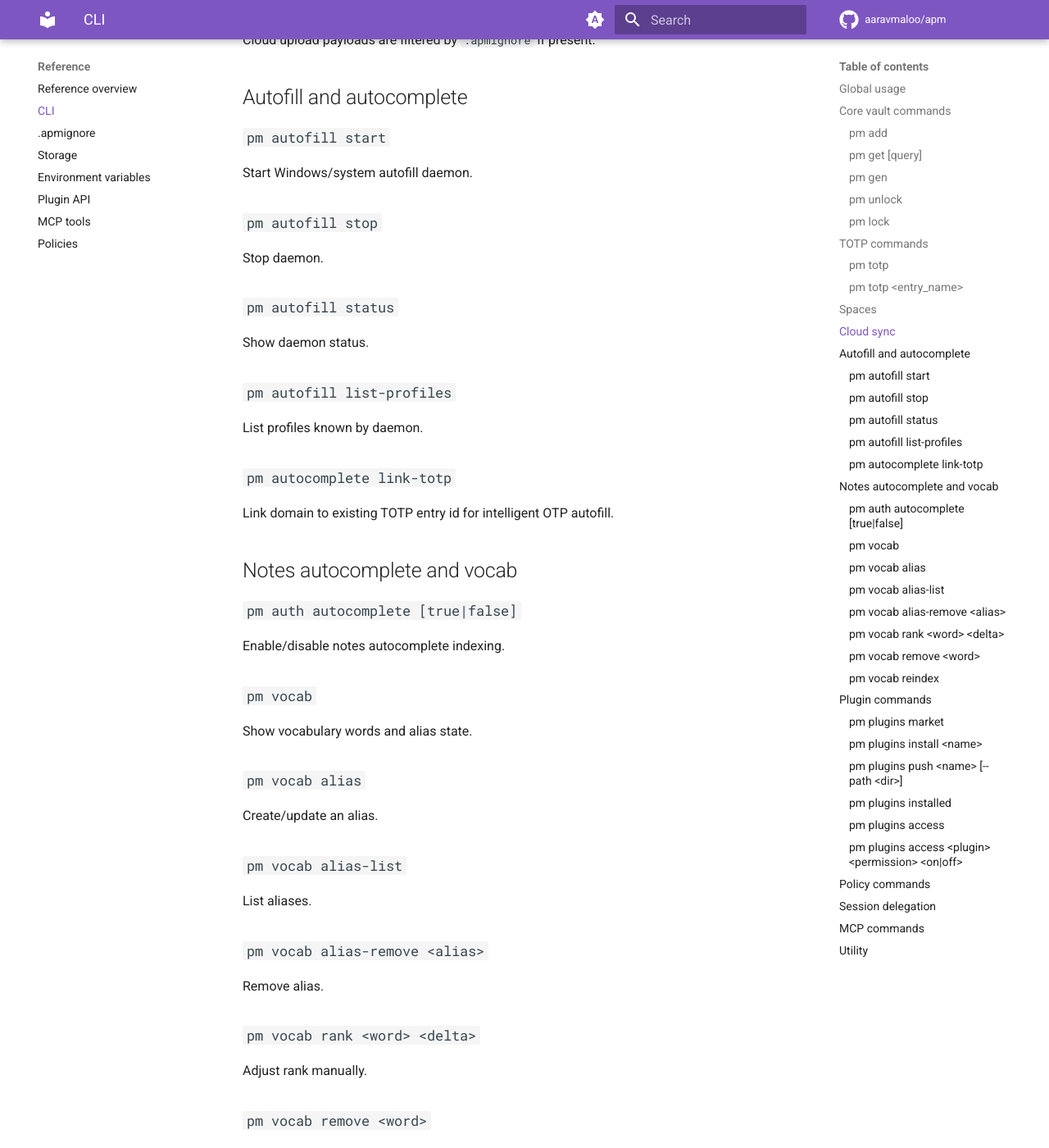
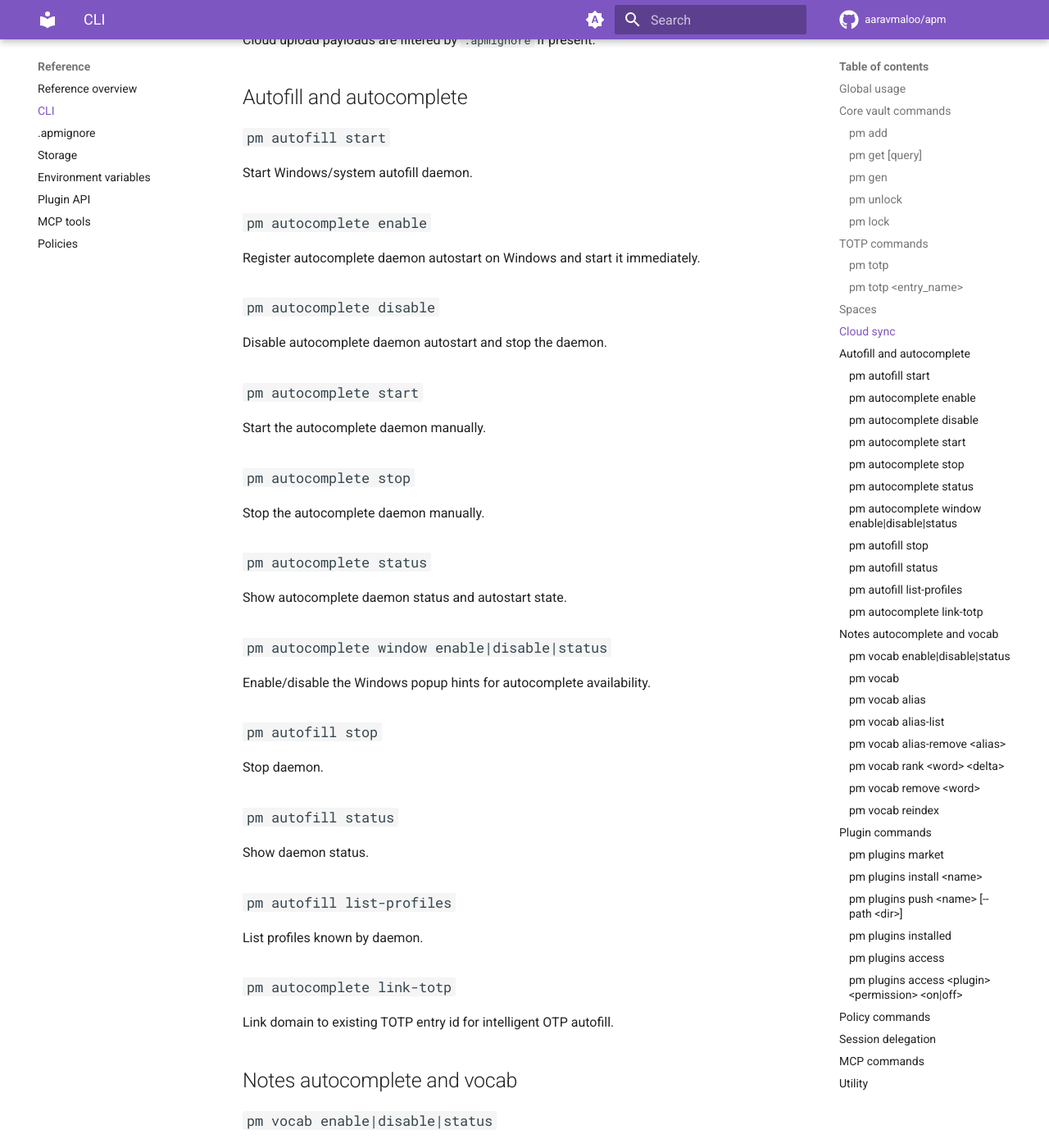
Before and after one commit to aaravmaloo/apm, an MkDocs documentation site: the page built from docs/reference/cli.md, in a window 1280 px wide and 1400 px high, scrolled down 2308 px. Shown: the whole window at 82% size. Built offline with MkDocs 1.6.1 and Material for MkDocs 9.7.7, drawn with Linux system fonts in a browser that asks for light colours; comment, search, counter and statistics services are not loaded; some of the changed text lies outside the part shown.

Commit message:
chore: update docs/reference/cli.md

```diff
--- a/docs/reference/cli.md
+++ b/docs/reference/cli.md
@@ -91,6 +91,30 @@ Cloud upload payloads are filtered by `.apmignore` if present.
 
 Start Windows/system autofill daemon.
 
+### `pm autocomplete enable`
+
+Register autocomplete daemon autostart on Windows and start it immediately.
+
+### `pm autocomplete disable`
+
+Disable autocomplete daemon autostart and stop the daemon.
+
+### `pm autocomplete start`
+
+Start the autocomplete daemon manually.
+
+### `pm autocomplete stop`
+
+Stop the autocomplete daemon manually.
+
+### `pm autocomplete status`
+
+Show autocomplete daemon status and autostart state.
+
+### `pm autocomplete window enable|disable|status`
+
+Enable/disable the Windows popup hints for autocomplete availability.
+
 ### `pm autofill stop`
 
 Stop daemon.
@@ -109,9 +133,9 @@ Link domain to existing TOTP entry id for intelligent OTP autofill.
 
 ## Notes autocomplete and vocab
 
-### `pm auth autocomplete [true|false]`
+### `pm vocab enable|disable|status`
 
-Enable/disable notes autocomplete indexing.
+Enable/disable notes autocomplete indexing and show status.
 
 ### `pm vocab`
 
```
